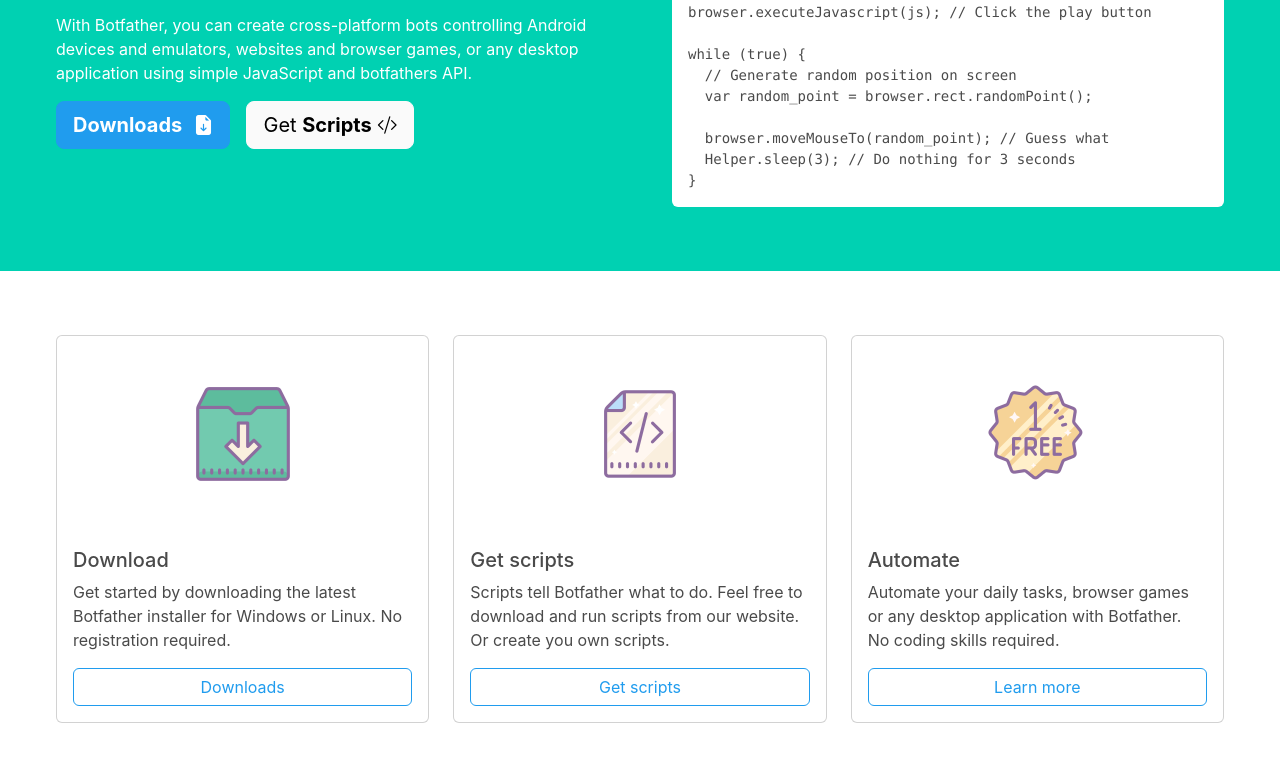
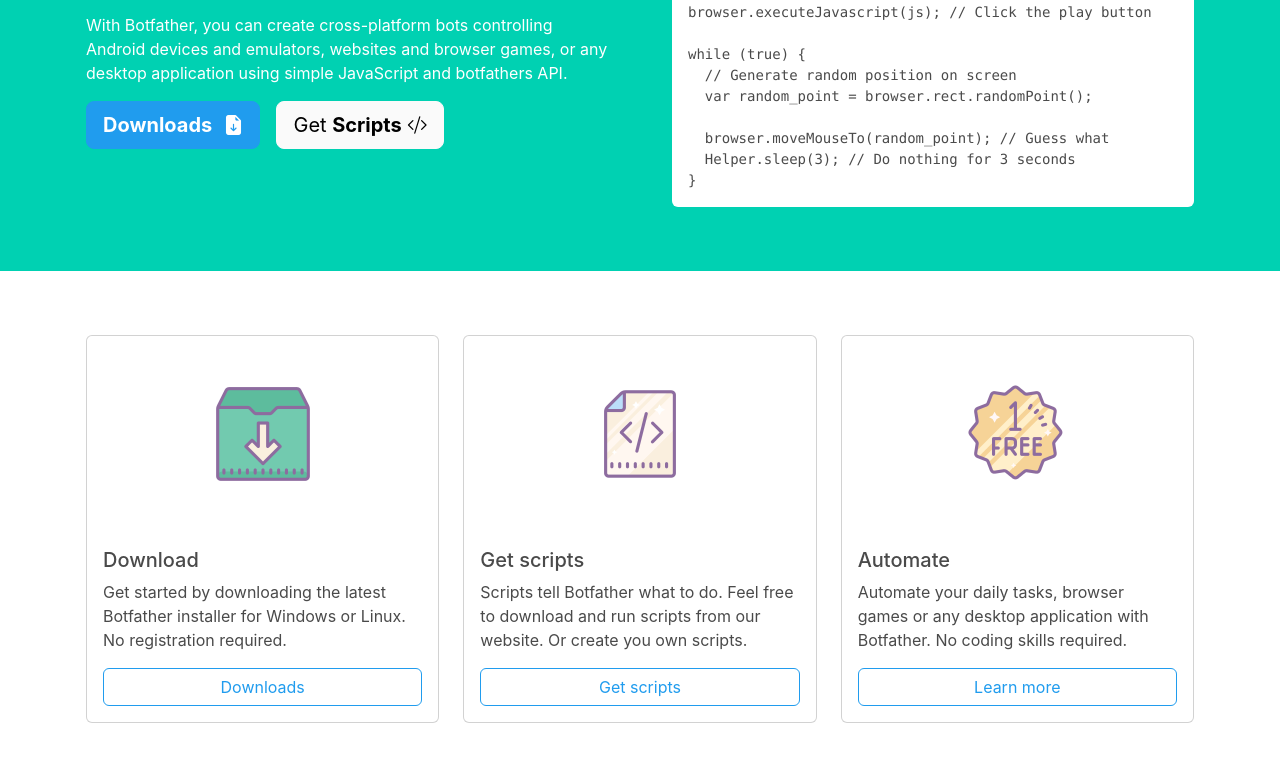
Before and after one commit to botfatherio/botfather.io, an Astro site: page / in a window 1280 px wide. Shown: the part 283-1048 px from the top of the page. Built offline with nearby package versions, Linux system fonts and the light colour scheme; Astro itself is replaced by a stand-in of ours.

Commit message:
Use contrainer sizes of og design

```diff
--- a/src/styles/global.scss
+++ b/src/styles/global.scss
@@ -43,11 +43,11 @@
 
 $container-padding-x: 2rem;
 $container-max-widths: (
-  sm: 576px,
-  md: 768px,
-  lg: 992px,
-  xl: 1200px,
-  xxl: 1200px,
+  sm: 540px,
+  md: 720px,
+  lg: 960px,
+  xl: 1140px,
+  xxl: 1140px,
 );
 
 $spacer: 1rem;
```
